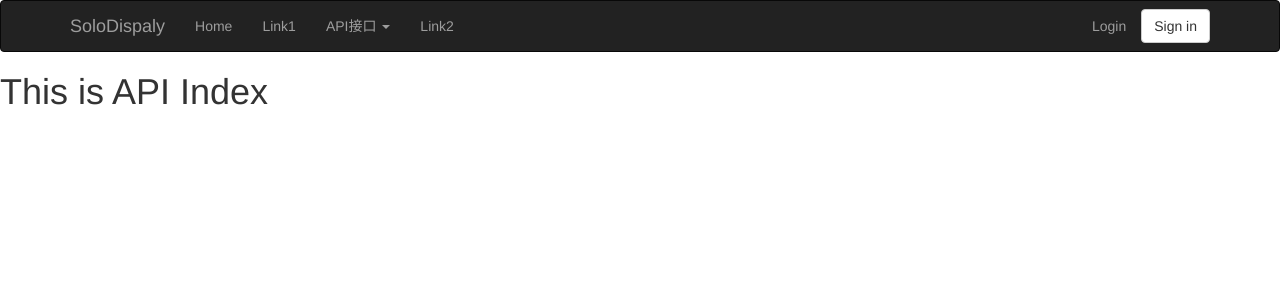
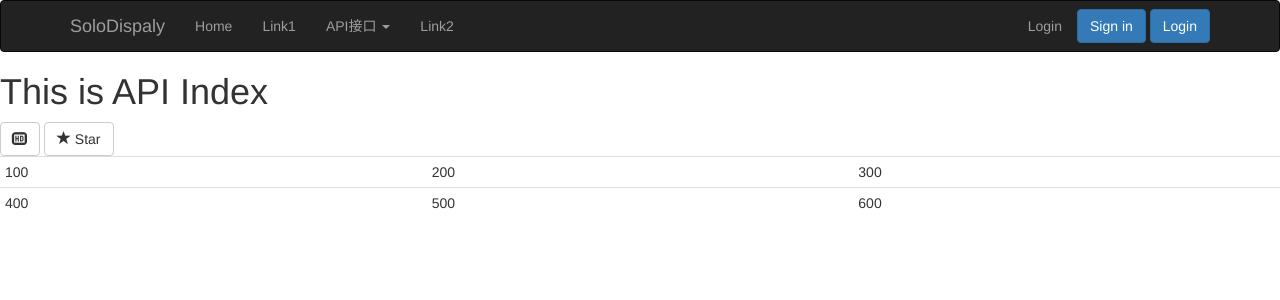
Before and after one commit to chaosbus/nimdalf, a Flask app: page /api/ in a window 1280 px wide. Shown: the top 300 px of the page. Run offline with Flask 2, Linux system fonts and the light colour scheme; some libraries are stand-ins or nearby versions.

Commit message:
节日归来

```diff
--- a/app/templates/api/index.html
+++ b/app/templates/api/index.html
@@ -4,4 +4,29 @@
 
 {% block page_content %}
     <h1>This is API Index</h1>
+    <div>
+        <button type="button" class="btn btn-default" aria-label="Left Align">
+  <span class="glyphicon glyphicon-hd-video" aria-hidden="true"></span>
+</button>
+
+<button type="button" class="btn btn-default">
+  <span class="glyphicon glyphicon-star" aria-hidden="true"></span> Star
+</button>
+
+    </div>
+
+    <div>
+    <table class="table table-condensed">
+        <tr>
+          <td>100</td>
+          <td>200</td>
+          <td>300</td>
+        </tr>
+        <tr>
+          <td>400</td>
+          <td>500</td>
+          <td>600</td>
+        </tr>
+    </table>
+    </div>
 {% endblock %}}
--- a/app/templates/auth/login.html
+++ b/app/templates/auth/login.html
@@ -12,7 +12,7 @@
      <div class="row"></div>
          <div class="row">
         {# <#-- col-md-4表示合并4列，col-md-offset-4表示偏移4列 sm意思相同 --#>#}
-             <div class="col-md-4 col-md-offset-4 col-sm-6 col-sm-offset-3">
+             <div class="col-md-6 col-md-offset-4 col-sm-6 col-sm-offset-3">
                  <div class="page-header">
                     <h1>Login</h1>
                  </div>
@@ -24,7 +24,7 @@
                      </div>
                  {% endfor %}
 
-                 <div class="col-md-4">
+                 <div class="col-md-8">
                      {{ wtf.quick_form(form) }}
                      <br>
                      <div>
--- a/app/templates/base.html
+++ b/app/templates/base.html
@@ -50,10 +50,12 @@
 {#                这里和书上不一样，书上为is_authenticated()。实际不应该有()#}
                 {% if current_user.is_authenticated %}
                     <li><a href="{{ url_for('auth.logout') }}">Logout</a></li>
-                    <button type="button" class="btn btn-default navbar-btn">Sign out</button>
+                    <button type="button" class="btn btn-primary navbar-btn">Sign out</button>
+                    <button class="btn btn-primary" data-toggle="modal" data-target="#modalLogout">Logout</button>
                 {% else %}
                     <li><a href="{{ url_for('auth.login') }}">Login</a></li>
-                    <button type="button" class="btn btn-default navbar-btn">Sign in</button>
+                    <button type="button" class="btn btn-primary navbar-btn">Sign in</button>
+                    <button class="btn btn-primary" data-toggle="modal" data-target="#modalLogin">Login</button>
                 {% endif %}
             </ul>
         </div>
--- a/app/templates/ec.html
+++ b/app/templates/ec.html
@@ -4,6 +4,12 @@
     <title>ECharts</title>
 </head>
 <body>
+<div>
+<button id="nextPage">Next Page</button>
+<script>function clickNextPage(){
+        window.location.reload("http://www.baidu.com");}</script>
+</div>
+
     <!-- 为ECharts准备一个具备大小（宽高）的Dom -->
     <div id="main" style="height:400px"></div>
     <!-- ECharts单文件引入 -->
```
Also changed, not shown: app/templates/api/pi.html (+13 -10 lines), app/templates/modal.html (added, +64 -0 lines).
